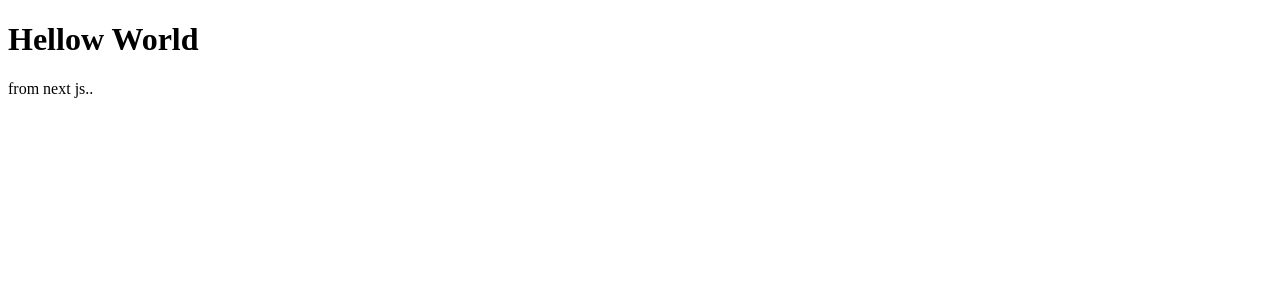
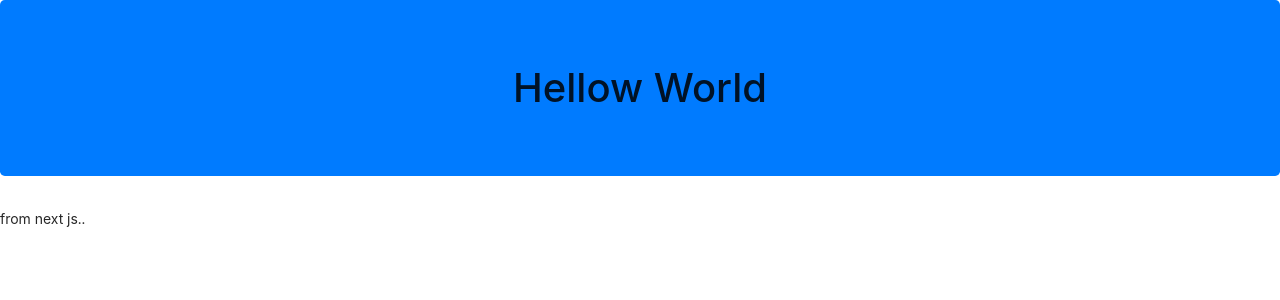
Before and after one commit to JamesPrenticez/cookie_auth_boiler, a Next.js app in the folder client/: page / in a window 1280 px wide. Shown: the top 300 px of the page. Built offline with nearby package versions, Linux system fonts and the light colour scheme.

Commit message:
Lesson 1.3 - Bootstrap Setup

```diff
--- a/client/package.json
+++ b/client/package.json
@@ -13,6 +13,8 @@
   "author": "",
   "license": "ISC",
   "dependencies": {
+    "antd": "^4.15.3",
+    "bootstrap": "^4.6.0",
     "next": "^10.2.0",
     "react": "^17.0.2",
     "react-dom": "^17.0.2"
--- /dev/null
+++ b/client/pages/_app.js
@@ -0,0 +1,8 @@
+import 'bootstrap/dist/css/bootstrap.min.css'
+import 'antd/dist/antd.css'
+
+function MyApp ({Component, pageProps}) {
+    return <Component {...pageProps} />
+}
+
+export default MyApp
--- a/client/pages/index.js
+++ b/client/pages/index.js
@@ -1,7 +1,16 @@
+/**
+ * _app.js
+ * Next.js uses the App compenent to initialize pages.
+ * This app component runs before any page gets ready for users to see
+ * This is a perfect place to add your bootstrap css so that it is avaliable for the
+ * IMPORTANT - restart the server
+ */
+
+
 const Index = () => {
     return (
         <>
-            <h1>Hellow World</h1>
+            <h1 className='jumbotron text-center bg-primary'>Hellow World</h1>
             <p>from next js..</p>
         </>
     )
```
Also changed, not shown: 1 other file (tests, documents, lock files or other folders).
